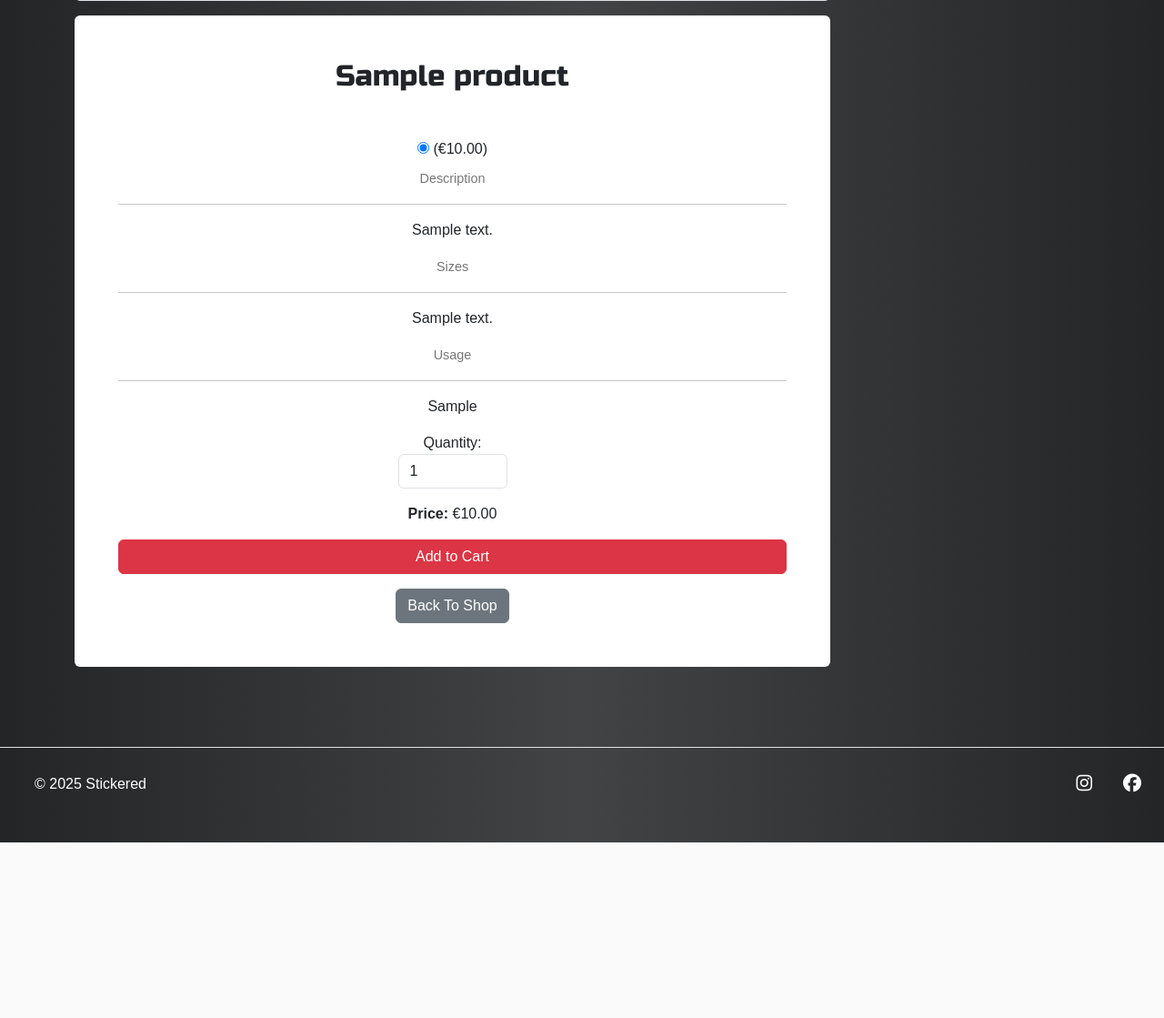
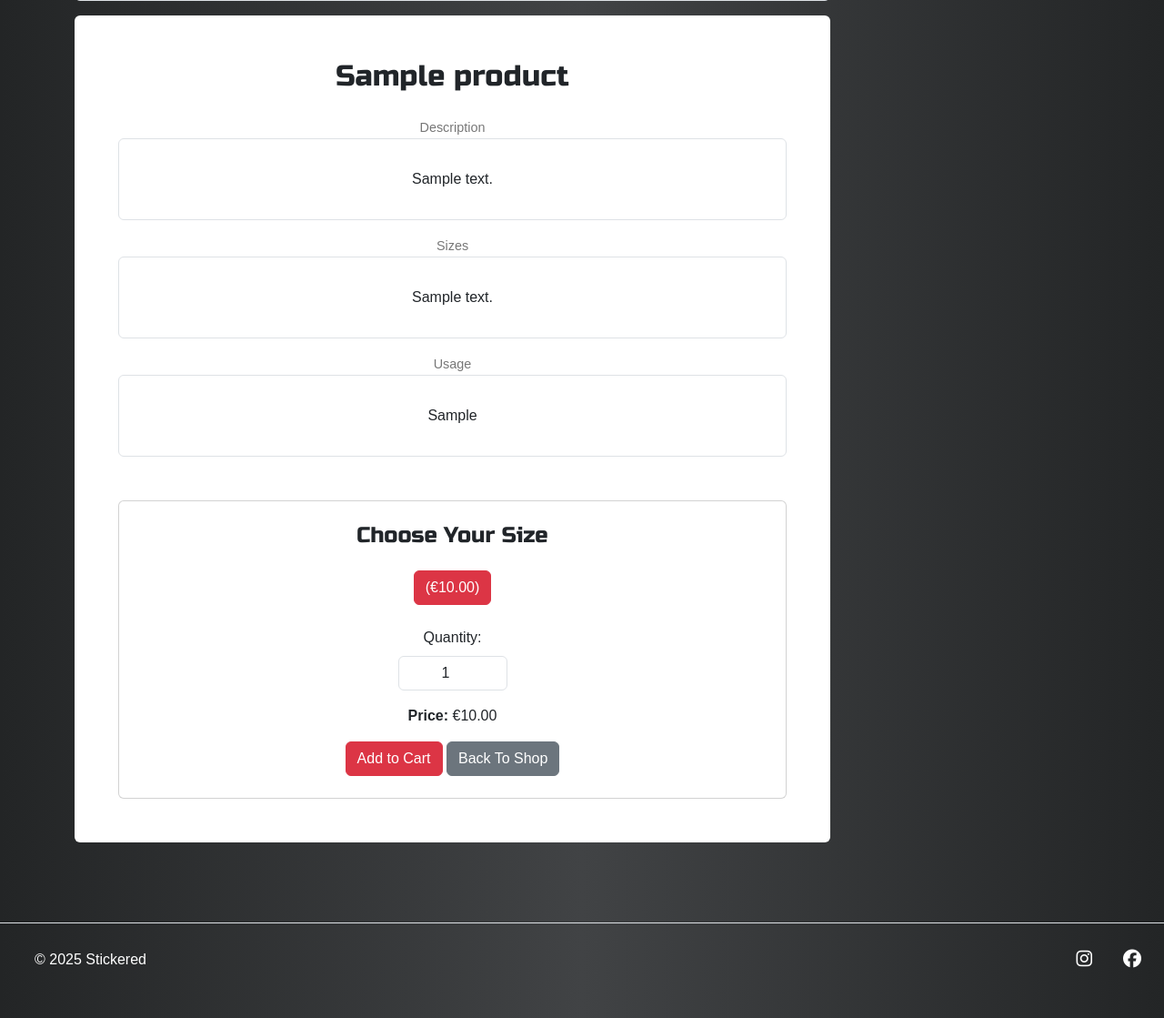
Before and after one commit to 1nsomn1aa/Stickered-V2, a Django app: page /products/product/1/ in a window 1280 px wide. Shown: the part 460-1579 px from the top of the page at 91% size. Before the commit the page ends 1386 px from the top, so only its background shows below. Run offline with Django 5.2, Linux system fonts and the light colour scheme; tables that the repository leaves empty hold one stand-in row (values such as "Sample post"); grey boxes marked "Sample" are stand-in pictures; parts of the project's set-up code (start-up, migrations or seed data) failed here and were passed over; some libraries are stand-ins or nearby versions; some web fonts are replaced.

Commit message:
Fix the styling of the product details page

```diff
--- a/shop/templates/shop/product_detail.html
+++ b/shop/templates/shop/product_detail.html
@@ -15,62 +15,76 @@
                     {% endif %}
                 </div>
                 <!-- Product Info -->
-                <div class="bg-white rounded text-center mx-auto p-5 my-3">
-                    <div class="mb-5">
+                <div class="bg-white rounded text-center mx-auto p-2 p-md-5 my-3">
+                    <div class="mb-3 mb-md-4 mt-3 mt-md-0">
                         <h2>{{ product.name }}</h2>
                     </div>
                     <form method="POST" action="{% url 'add_to_cart' product.pk %}">
                         {% csrf_token %}
-                        <div class="mb-3">
+                        <div>
+                            <span class="optional ">Description</span>
+                            <div class="border rounded mb-3 p-3">
+                                <p>{{ product.description|linebreaks }}</p>
+                            </div>
+                            {% if product.size_description %}
+                                <span class="optional">Sizes</span>
+                                <div class="border rounded mb-3 p-3">
+                                    <p>{{ product.size_description|linebreaks }}</p>
+                                </div>
+                            {% endif %}
+                            {% if product.usage %}
+                                <span class="optional">Usage</span>
+                                <div class="border rounded p-3">
+                                    <p>{{ product.usage|linebreaks }}</p>
+                                </div>
+                            {% endif %}
+                        </div>
+                        <div class="card p-4 mt-5">
+                            <h4 class="mb-4 text-center">Choose Your Size</h4>
                             {% if product.size_options.exists %}
+                                <div class="d-flex flex-wrap justify-content-center gap-2 mb-4">
                                     {% for size in product.size_options.all %}
-                                    <label class="d-block mb-2">
                                         <input type="radio"
+                                               class="btn-check"
                                                name="size"
+                                               id="size-{{ size.id }}"
                                                value="{{ size.id }}"
                                                data-size-price="{{ size.price }}"
+                                               autocomplete="off"
                                                {% if forloop.first %}checked{% endif %}>
+                                        <label class="btn btn-outline-danger" for="size-{{ size.id }}">
                                             {{ size.size_type.name }} (€{{ size.price|floatformat:2 }})
                                         </label>
                                     {% endfor %}
+                                </div>
                             {% else %}
-                                <p>No sizes available for this product.</p>
+                                <p class="text-center text-muted">No sizes available for this product.</p>
                             {% endif %}
-                            <span class="optional">Description</span>
-                            <hr>
-                            <p>{{ product.description|linebreaks }}</p>
-                            {% if product.size_description %}
-                                <span class="optional">Sizes</span>
-                                <hr>
-                                <p>{{ product.size_description|linebreaks }}</p>
-                            {% endif %}
-                            {% if product.usage %}
-                                <span class="optional">Usage</span>
-                                <hr>
-                                <p>{{ product.usage|linebreaks }}</p>
-                            {% endif %}
-                        </div>
-                        <label for="quantity">Quantity:</label>
+                            <div class="mb-3">
+                                <label for="quantity" class="form-label">Quantity:</label>
                                 <input type="number"
                                        id="quantity"
                                        name="quantity"
                                        value="1"
                                        min="1"
-                               class="form-control"
-                               style="max-width: 120px;
-                                      margin: 0 auto">
-                        <div id="total-price" class="mt-3">
+                                       class="form-control text-center mx-auto"
+                                       style="max-width: 120px">
+                            </div>
+                            <div id="total-price" class="text-center mb-3">
                                 <strong>Price:</strong> €<span id="price-value">0.00</span>
                             </div>
-                        <button type="submit" class="btn btn-danger mt-3 w-100">Add to Cart</button>
-                    </form>
+                            <div>
+                                <button type="submit" class="btn btn-danger">Add to Cart</button>
                                 {% if user.is_superuser %}
                                     <a href="{% url 'edit_product' product.pk %}"
-                           class="btn btn-outline-primary mt-3">Edit</a>
+                                       class="btn btn-outline-primary">Edit</a>
                                     <a href="{% url 'delete_product' product.pk %}"
-                           class="btn btn-outline-danger mt-3">Delete</a>
+                                       class="btn btn-outline-danger">Delete</a>
                                 {% endif %}
-                    <a href="{% url 'product_list' %}" class="btn btn-secondary mt-3">Back To Shop</a>
+                                <a href="{% url 'product_list' %}" class="btn btn-secondary">Back To Shop</a>
+                            </div>
+                        </div>
+                    </form>
                 </div>
             </div>
             <!-- Sidebar -->
```
Lines whose indentation alone changed are shown as unchanged.
